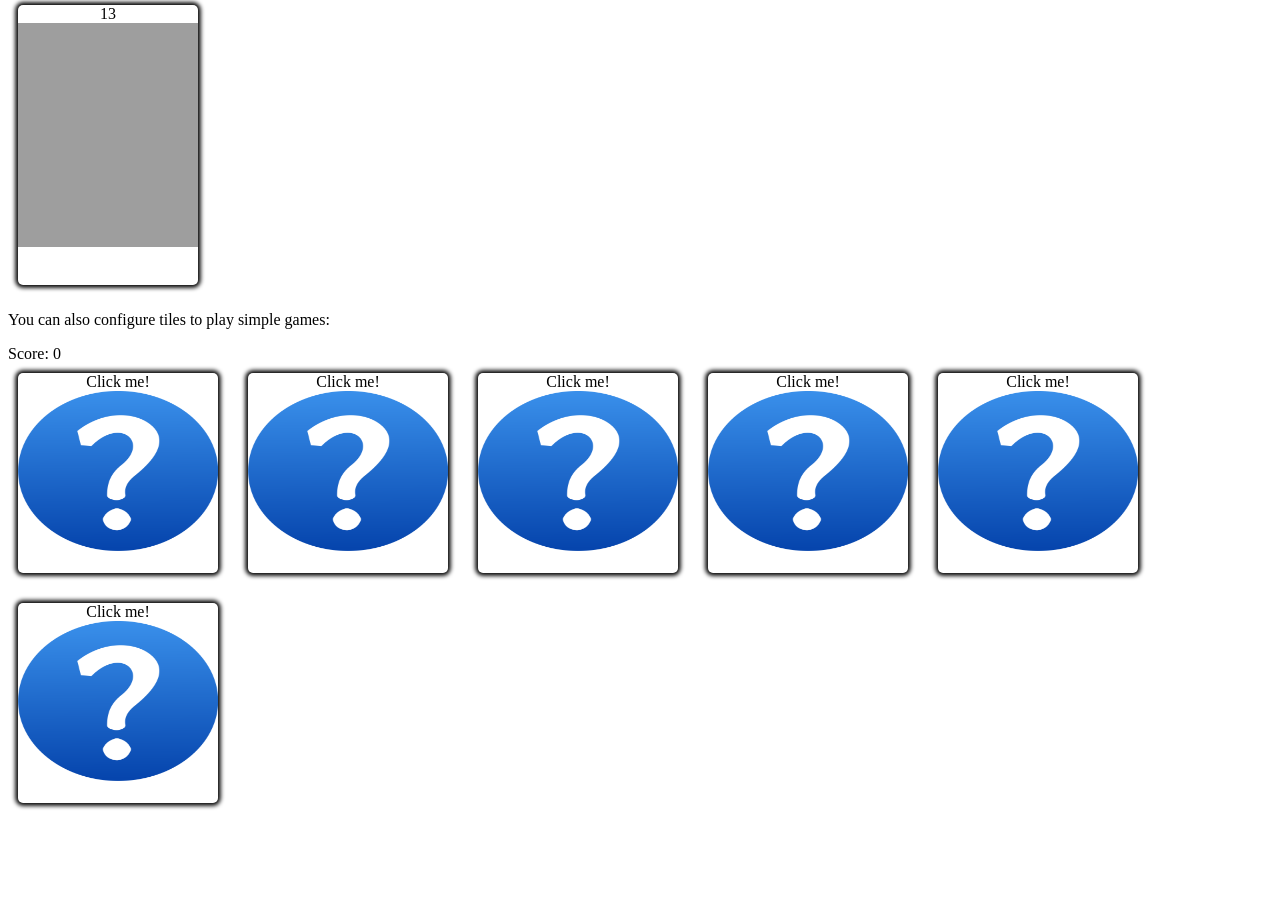
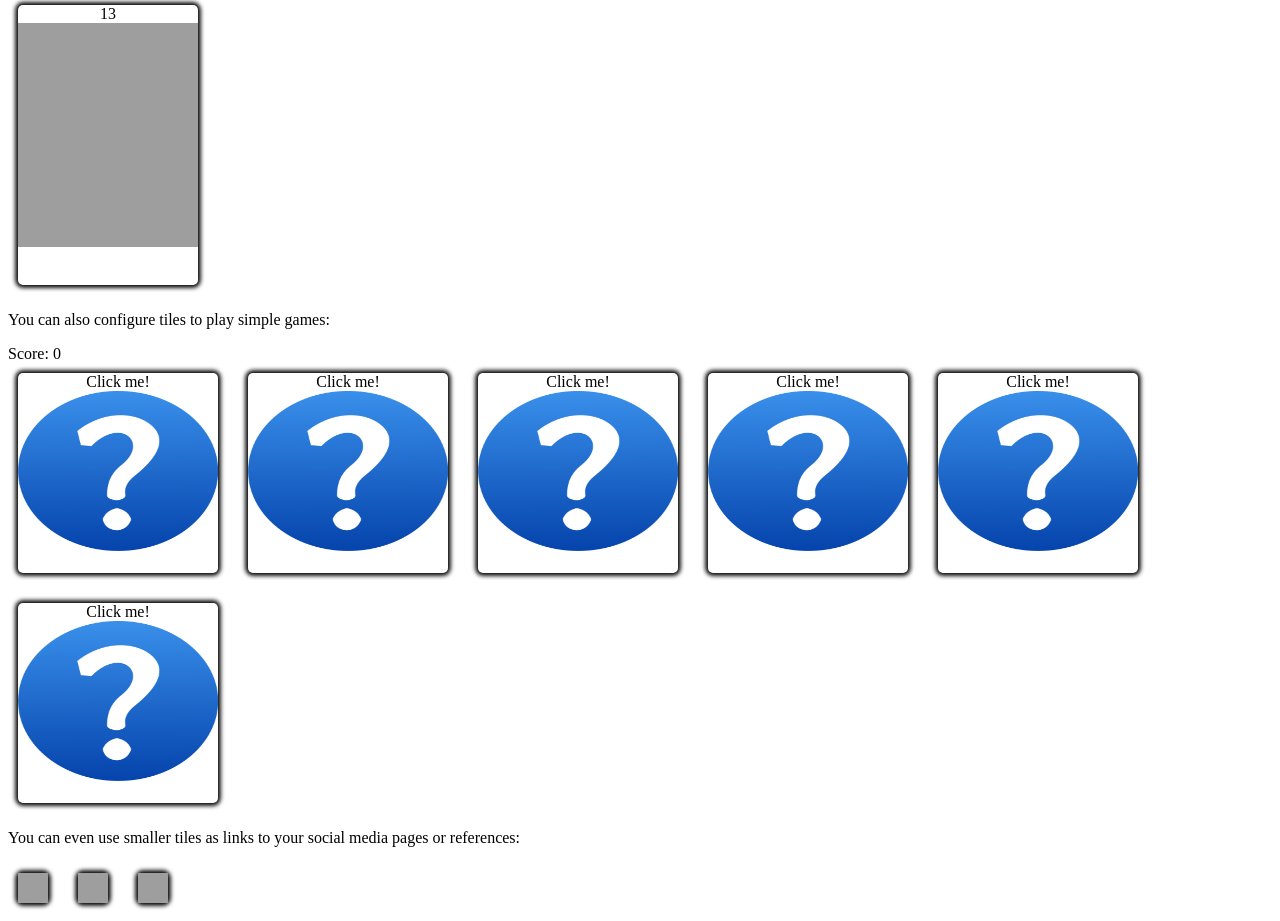
Before and after one commit to hhc97/tiles-js, a website: page pub/examples.html in a window 1280 px wide. Shown: the part 1173-2094 px from the top of the page. Before the commit the page ends 1994 px from the top, so only its background shows below. Drawn offline with nearby package versions, Linux system fonts and the light colour scheme; grey boxes are pictures that could not be loaded.

Commit message:
add logo demos

```diff
--- a/pub/examples.html
+++ b/pub/examples.html
@@ -45,7 +45,10 @@
         <span>Score: </span><span id='score'>0</span>
         <div id='demo4'></div>
     </div>
-
+    <div>
+        <p>You can even use smaller tiles as links to your social media pages or references:</p>
+        <div id='demo5'></div>
+    </div>
 
 </body>
 
--- a/pub/js/examples.js
+++ b/pub/js/examples.js
@@ -139,5 +139,28 @@ for (let i = 0; i < matchPics.length; i++) {
         alt_img: matchPics[i],
         click_callback: test
     })
+}
 
-}
+
+const lib5 = new Tiles({
+    container: 'demo5',
+    height: 30,
+    width: 30
+})
+lib5.addTile({
+    img_src: 'https://www.freepnglogos.com/uploads/512x512-logo-png/512x512-logo-github-icon-35.png',
+    clickLink: 'https://github.com/',
+    hover_color: 'gray'
+})
+
+lib5.addTile({
+    img_src: 'https://www.freepnglogos.com/uploads/google-logo-png/google-logo-png-suite-everything-you-need-know-about-google-newest-0.png',
+    clickLink: 'https://google.com/',
+    hover_color: 'gray'
+})
+
+lib5.addTile({
+    img_src: 'https://upload.wikimedia.org/wikipedia/commons/e/ef/Stack_Overflow_icon.svg',
+    clickLink: 'https://stackoverflow.com/',
+    hover_color: 'gray'
+})
```
